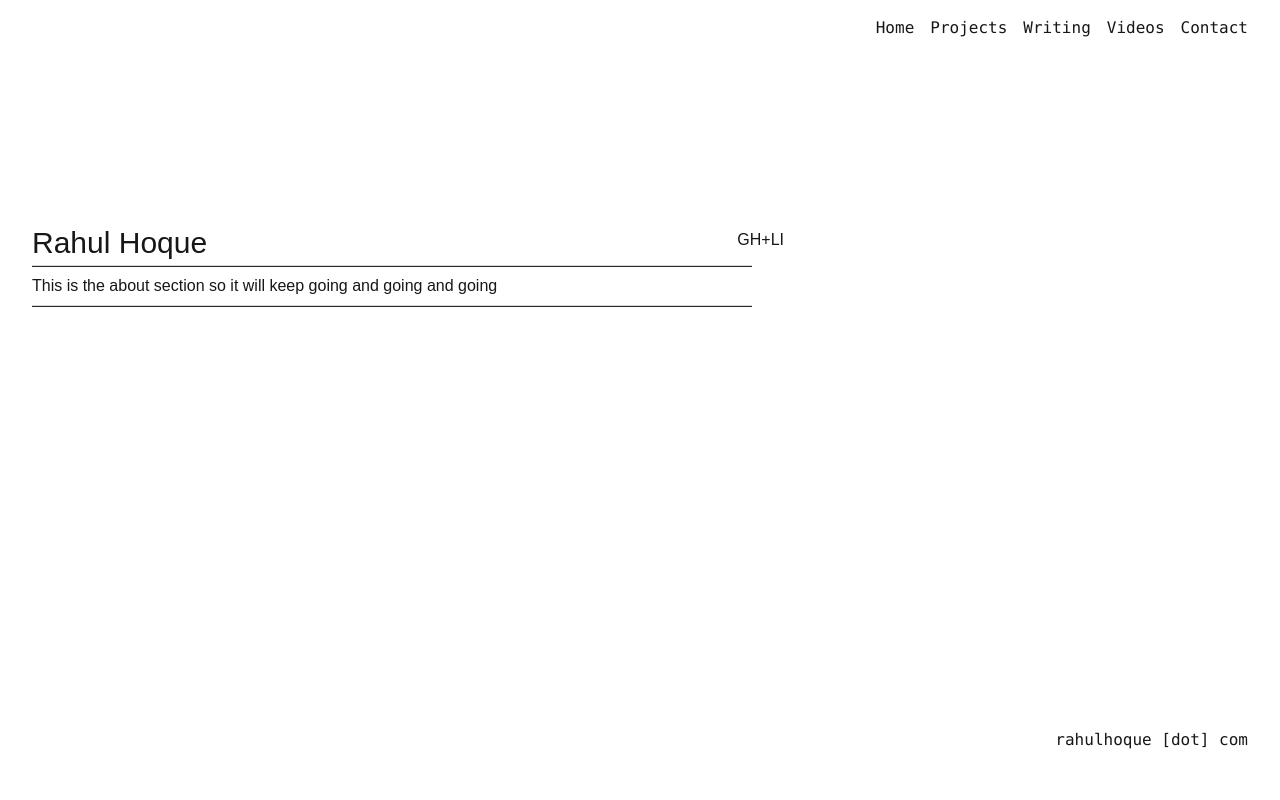
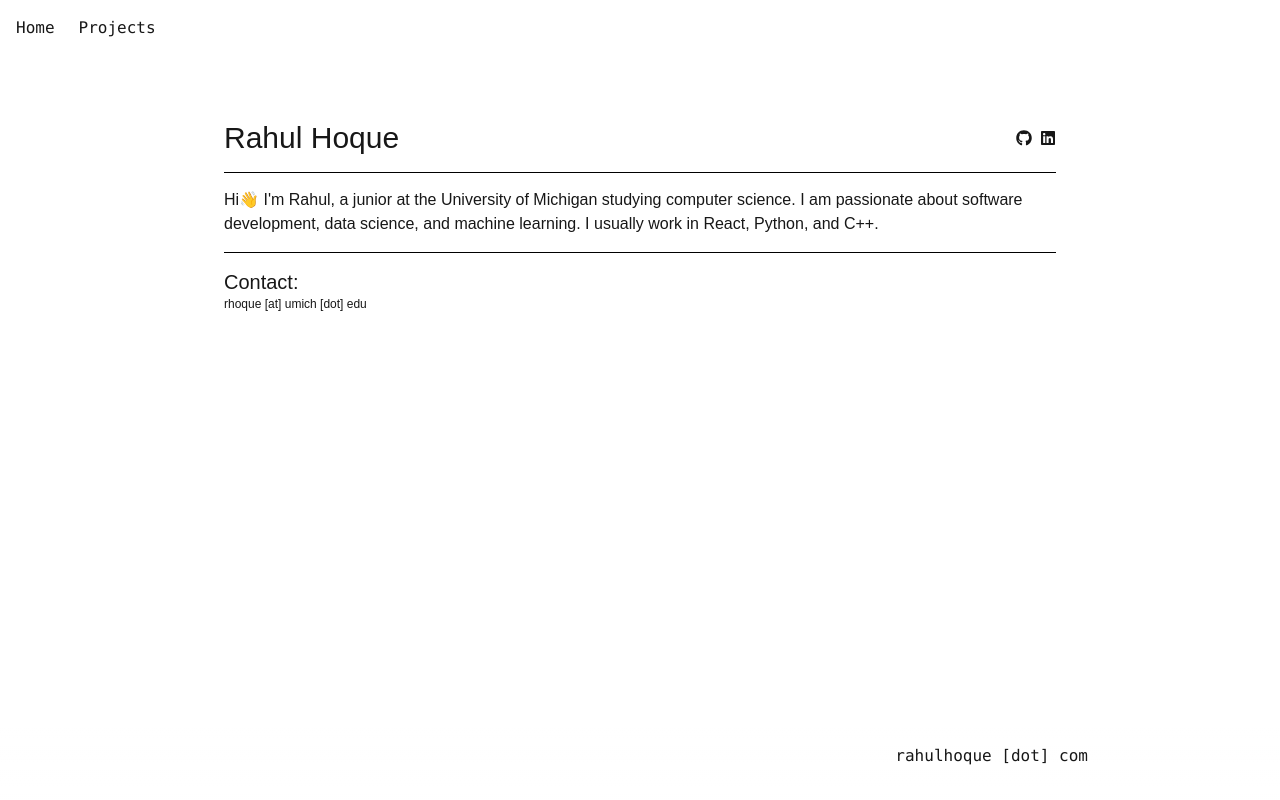
Before and after one commit to HoqueUM/portfolio-2, a Next.js app: page / in a window 1280 px wide. Built offline with nearby package versions, Linux system fonts and the light colour scheme; what tailwindcss-animated would draw is missing.

Commit message:
damn i kinda cooked

```diff
--- /dev/null
+++ b/app/contact/page.tsx
@@ -0,0 +1,20 @@
+import React from 'react'
+import Navbar from '@/components/Navbar'
+
+export default function Contact() {
+    return (
+        <div>
+            <Navbar />
+            <div className='flex items-center justify-center'>
+                <div className='flex items-center justify-center flex-col h-screen'>
+                    <h1 className='text-3xl font-medium'>Contact</h1>
+                    <div className='w-full h-[.01rem] bg-black mt-2'></div>
+                    <p className='font-mono'>email</p>
+                    <p className='font-mono'>github</p>
+                    <p className='font-mono'>linkedin</p>
+                    <div className='w-full h-[.01rem] bg-black mt-2'></div>
+                </div>
+            </div>
+        </div>
+    );
+}
--- a/app/page.tsx
+++ b/app/page.tsx
@@ -1,28 +1,42 @@
 "use client";
 import Navbar from "@/components/Navbar";
+import { FaGithub, FaLinkedin  } from "react-icons/fa";
 
 export default function Home() {
   return (
-  <div>
-    <Navbar />
-    <div className="fixed bottom-0 right-0 p-8 font-mono pb-12">
-      rahulhoque [dot] com
+    <div className="min-h-screen relative">
+      <Navbar />
+
+      <main className="px-4 sm:px-8 pt-16 pb-24 max-w-4xl mx-auto">
+        <div className="space-y-4">
+          <div className="flex flex-col sm:flex-row justify-between items-start sm:items-center">
+            <h1 className="text-3xl font-medium">Rahul Hoque</h1>
+            <div className="text-right flex flex-row gap-2">
+              <a href="https://github.com/HoqueUM/" target="_blank"><FaGithub /></a>
+              <a href="https://www.linkedin.com/in/rahul-hoque/" target="blank"><FaLinkedin /></a>
+            </div>
+          </div>
+
+          <div className='w-full h-[.01rem] bg-black mt-2'></div>
+
+          <div className="prose max-w-none">
+            <p>
+            Hi👋 I&apos;m Rahul, a junior at the University of Michigan studying computer science. I am passionate
+            about software development, data science, and machine learning. I usually work in React, Python, and C++.
+            </p>
+          </div>
+
+          <div className='w-full h-[.01rem] bg-black mt-2'></div>
+            <p className="font-medium text-xl">Contact:</p> <a href="mailto:rhoque@umich.edu" target="_blank"><p className="text-xs">rhoque [at] umich [dot] edu</p></a>
+          </div>
+      </main>
+
+      <footer className="fixed bottom-0 w-full px-4 sm:px-8 pb-8 pt-4 bg-gradient-to-t from-white">
+        <div className="flex justify-between items-center max-w-4xl mx-auto">
+          <div></div>
+          <div className="font-mono">rahulhoque [dot] com</div>
+        </div>
+      </footer>
     </div>
-    <div className="fixed bottom-0 left-0 p-8">
-        <div className="fixed top-1/3 left-0 transform -translate-y-1/2 p-8">
-          <div className="flex flex-col space-y-2 text-wrap w-[45rem]">
-            <div className="flex flex-row">
-              <h1 className='text-3xl leading-none'>
-                Rahul Hoque
-              </h1>
-              <p className="fixed right-0">GH+LI</p>
-            </div>
-            <div className='w-full h-[.01rem] bg-black mt-2'></div>
-            <p>This is the about section so it will keep going and going and going</p>
-            <div className='w-full h-[.01rem] bg-black mt-2'></div>
-          </div>
-        </div>
-      </div>
-  </div>
   );
 }
--- a/app/projects/page.tsx
+++ b/app/projects/page.tsx
@@ -39,7 +39,8 @@ export default function Projects() {
     return (
       <div>
       <Navbar />
-      <div className="projects-list">
+      <div className="flex flex-center justify-center">
+      <div className='flex flex-center jusify cennter w-screen'>
         {projects.map((project) => (
           <Project
             key={project.key}
@@ -50,6 +51,7 @@ export default function Projects() {
           />
         ))}
       </div>
+      </div>
     </div>
     );
 }
--- a/components/Navbar.tsx
+++ b/components/Navbar.tsx
@@ -1,20 +1,36 @@
-import React from 'react'
-import Link from 'next/link'
+"use client"
+// import React, { useState } from 'react';
+import Link from 'next/link';
+// import { Menu, X } from 'lucide-react';
 
 const Navbar = () => {
+  // const [isMenuOpen, setIsMenuOpen] = useState(false);
+
+  const navLinks = [
+    { href: '/', text: 'Home' },
+    { href: '/projects/', text: 'Projects' },
+    // { href: '/writing/', text: 'Writing' },
+    // { href: '/videos/', text: 'Videos' },
+    // { href: '/contact/', text: 'Contact' }
+  ];
+
   return (
-    <div>
-    <div className="top-0 right-0 p-8 w-screen h-4 pt-4">
-      <div className="font-mono flex flex-row items-start justify-end space-x-4">
-        <Link href="/"><p>Home</p></Link>
-        <a href="/projects/"><p>Projects</p></a>
-        <a href="/writing/"><p>Writing</p></a>
-        <a href="/videos/"><p>Videos</p></a>
-        <a href="/contact/"><p>Contact</p></a>
+    <nav className="w-full top-0 z-50 p-4">
+      <div className="flex justify-between static right-0 sm:top-3 md:top-4 lg:top-5 xl:top-6 2xl:top-7 left-0">
+        <div className="flex justify-end space-x-6 font-mono">
+          {navLinks.map(({ href, text }) => (
+            <Link
+              key={href}
+              href={href}
+              className="hover:text-gray-600 transition-colors"
+            >
+              {text}
+            </Link>
+          ))}
+        </div>
       </div>
-    </div>
-    </div>
-  )
-}
+    </nav>
+  );
+};
 
-export default Navbar
+export default Navbar;
--- a/components/project.tsx
+++ b/components/project.tsx
@@ -1,6 +1,7 @@
-"use client"
+"use client";
 import React from "react";
 import Image from "next/image";
+import { ExternalLink } from "lucide-react";
 
 interface ProjectProps {
     name: string;
@@ -11,13 +12,51 @@ interface ProjectProps {
 
 export default function Project({ name, image, description, link }: ProjectProps) {
     return (
-        <div className="flex flex-col items-center justify-center">
-            <p>title: {name}</p>
-            <Image src={image} alt={name} width={500} height={300} />
-            <p>image: {image}</p>
-            <p>description: {description}</p>
-            link: {link}
-            <a href={link} target="_blank" rel="noreferrer">View Project</a>
+        <div className="group relative w-full max-w-lg border border-gray-200 hover:border-gray-400 transition-colors duration-300">
+            {/* Image Container */}
+            <div className="relative w-full h-64 overflow-hidden bg-gray-100">
+                <Image
+                    src={image}
+                    alt={name}
+                    fill
+                    className="object-cover group-hover:scale-105 transition-transform duration-300"
+                />
+            </div>
+
+            {/* Content Container */}
+            <div className="p-6 space-y-4">
+                {/* Title and Link */}
+                <div className="flex justify-between items-start">
+                    <h2 className="text-xl font-medium">{name}</h2>
+                    <a
+                        href={link}
+                        target="_blank"
+                        rel="noreferrer"
+                        className="text-gray-600 hover:text-black transition-colors"
+                        aria-label={`View ${name} project`}
+                    >
+                        <ExternalLink size={20} />
+                    </a>
+                </div>
+
+                {/* Description */}
+                <p className="text-gray-600 leading-relaxed">
+                    {description}
+                </p>
+
+                {/* Mobile Link */}
+                <div className="sm:hidden">
+                    <a
+                        href={link}
+                        target="_blank"
+                        rel="noreferrer"
+                        className="inline-flex items-center text-sm text-gray-600 hover:text-black transition-colors"
+                    >
+                        View Project
+                        <ExternalLink size={16} className="ml-1" />
+                    </a>
+                </div>
+            </div>
         </div>
     );
 }
--- a/package.json
+++ b/package.json
@@ -15,6 +15,7 @@
     "next": "15.1.6",
     "react": "^19.0.0",
     "react-dom": "^19.0.0",
+    "react-icons": "^5.4.0",
     "tailwindcss-animated": "^1.1.2"
   },
   "devDependencies": {
```
Also changed, not shown: 1 other file (tests, documents, lock files or other folders).
